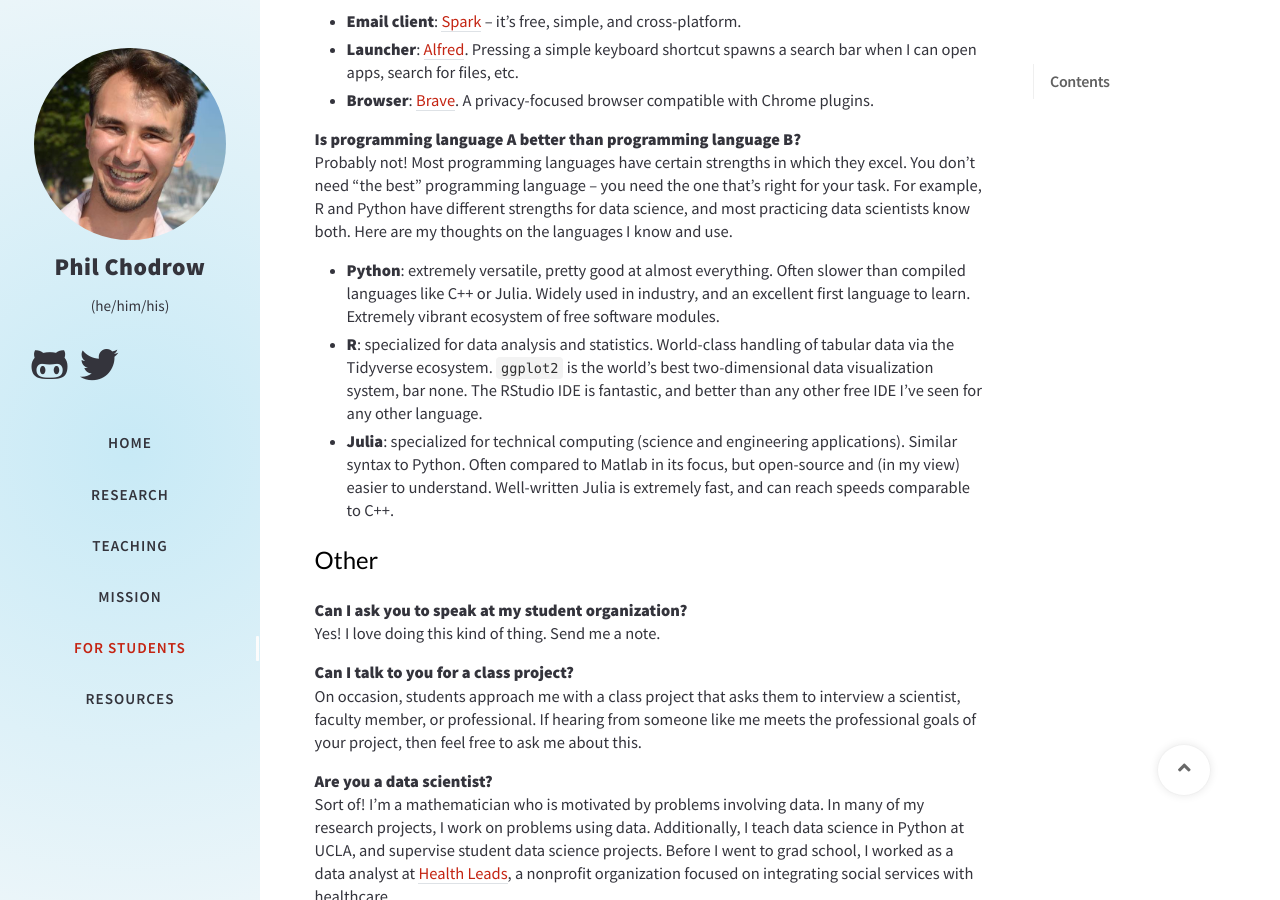
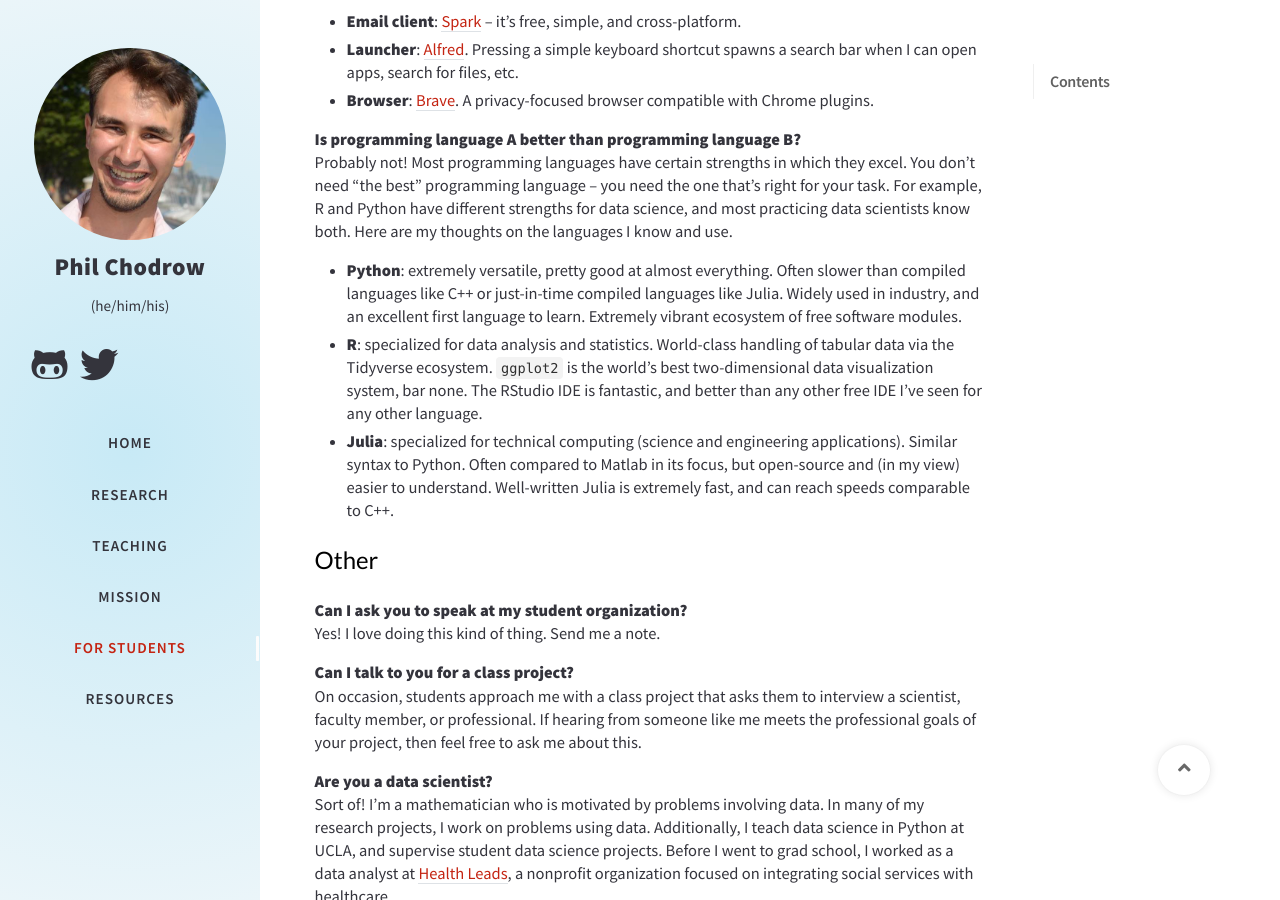
Before and after one commit to PhilChodrow/UCLA-website, a Jekyll site: the page built from _tabs/for-students.md, in a window 1280 px wide and 900 px high, scrolled down 2684 px. Built offline with Jekyll 4.4.1, drawn with Linux system fonts in a browser that asks for light colours; nearby versions of some CDN libraries; comment, search, counter and statistics services are not loaded; a style sheet for code colours, icons or effects is not loaded.

Commit message:
Update for-students.md

```diff
--- a/_tabs/for-students.md
+++ b/_tabs/for-students.md
@@ -72,7 +72,7 @@ I spend a lot of time on my laptop, and I've given some thought to the tools tha
 
 **Is programming language A better than programming language B?** <br>
 Probably not! Most programming languages have certain strengths in which they excel. You don't need "the best" programming language -- you need the one that's right for your task. For example, R and Python have different strengths for data science, and most practicing data scientists know both. Here are my thoughts on the languages I know and use.
-- **Python**: extremely versatile, pretty good at almost everything. Often slower than compiled languages like C++ or Julia. Widely used in industry, and an excellent first language to learn. Extremely vibrant ecosystem of free software modules.
+- **Python**: extremely versatile, pretty good at almost everything. Often slower than compiled languages like C++ or just-in-time compiled languages like Julia. Widely used in industry, and an excellent first language to learn. Extremely vibrant ecosystem of free software modules.
 - **R**: specialized for data analysis and statistics. World-class handling of tabular data via the Tidyverse ecosystem. `ggplot2` is the world's best two-dimensional data visualization system, bar none. The RStudio IDE is fantastic, and better than any other free IDE I've seen for any other language.
 - **Julia**: specialized for technical computing (science and engineering applications). Similar syntax to Python. Often compared to Matlab in its focus, but open-source and (in my view) easier to understand. Well-written Julia is extremely fast, and can reach speeds comparable to C++.
 
```
